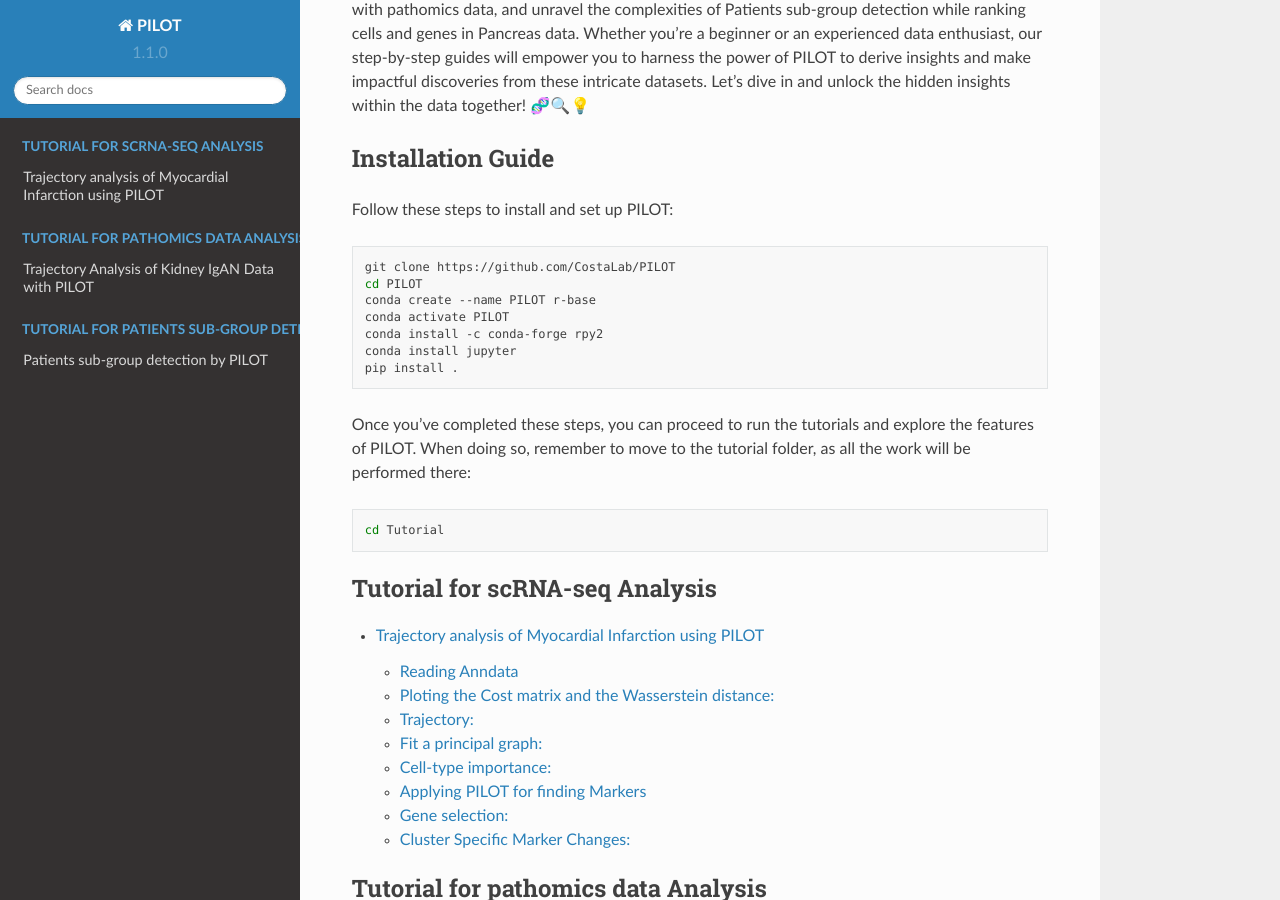
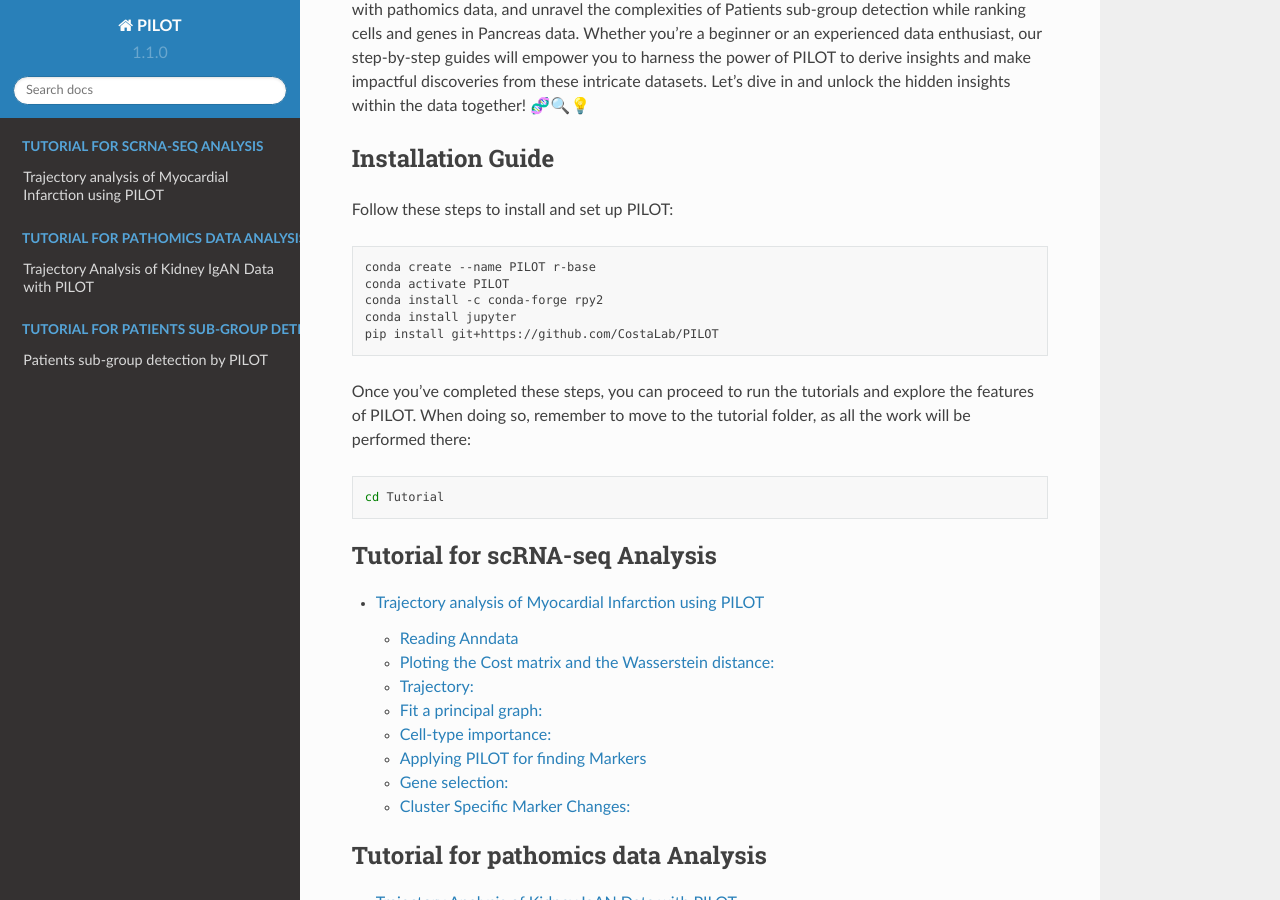
Before and after one commit to CostaLab/PILOT, a Sphinx documentation site: the page built from docs/source/index.md, in a window 1280 px wide and 900 px high, scrolled down 343 px. Built offline with Sphinx 7.4.7 and the Read the Docs theme 2.0.0, drawn with Linux system fonts in a browser that asks for light colours.

Commit message:
Update index.md for installation

````diff
--- a/docs/source/index.md
+++ b/docs/source/index.md
@@ -11,14 +11,11 @@
 Follow these steps to install and set up PILOT:
 
 ```bash
-
-git clone https://github.com/CostaLab/PILOT
-cd PILOT
 conda create --name PILOT r-base
 conda activate PILOT
 conda install -c conda-forge rpy2
 conda install jupyter
-pip install .
+pip install git+https://github.com/CostaLab/PILOT
 
 ```
 Once you've completed these steps, you can proceed to run the tutorials and explore the features of PILOT.
````
